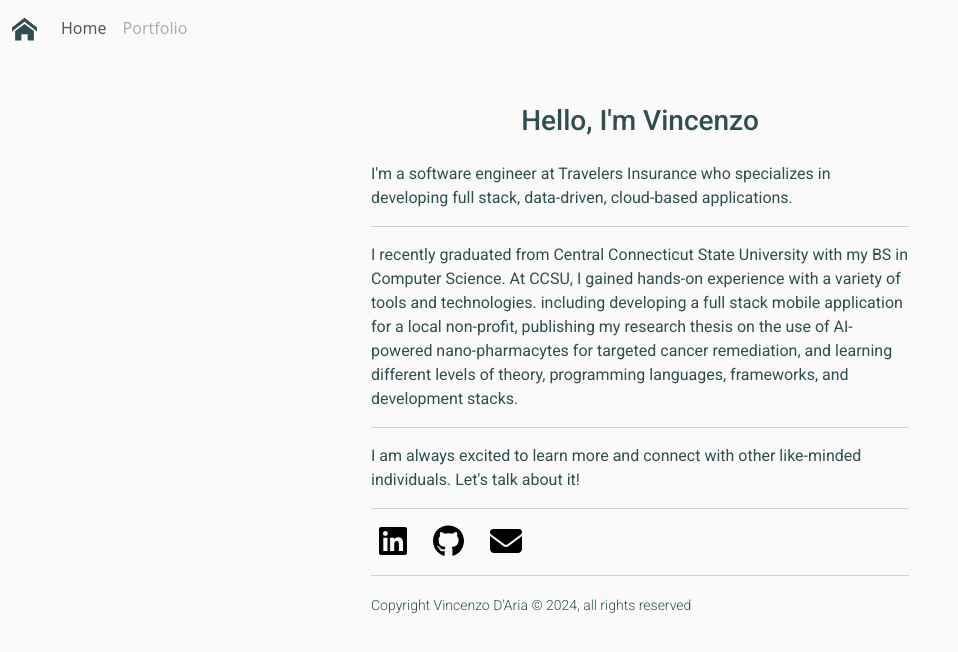
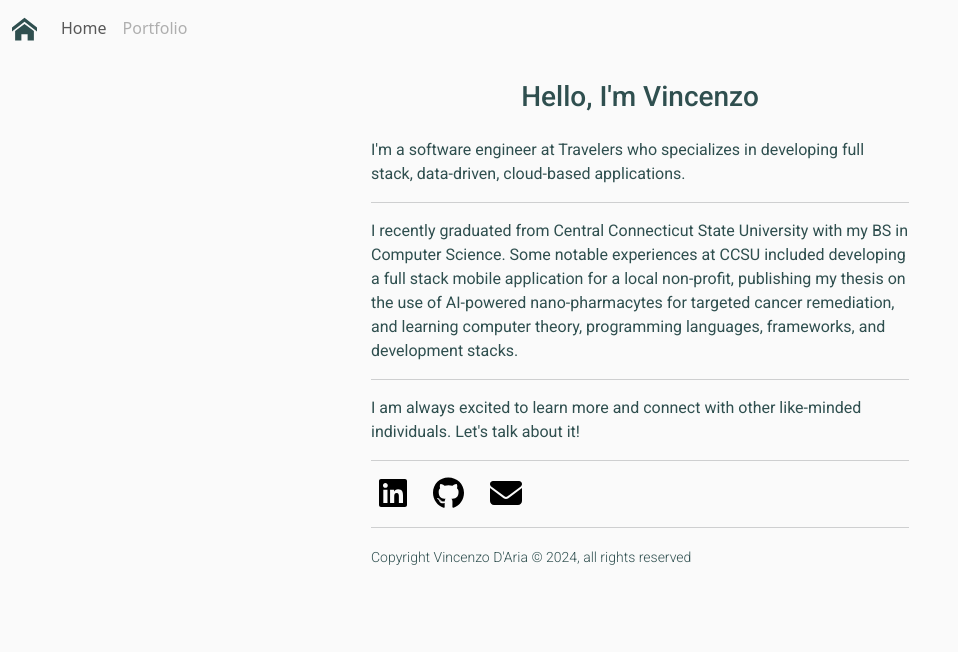
Before and after one commit to vinny2001/personal-website, a React (Create React App) app: page /#/ in a window 1280 px wide. Shown: the top 652 px of the page, without its empty margins (0-958 px from the left). Built offline with nearby package versions, Linux system fonts and the light colour scheme.

Commit message:
Concise body prompts

```diff
--- a/src/components/body/body.js
+++ b/src/components/body/body.js
@@ -48,7 +48,7 @@ function Body() {
         <div className="Body">
             <div className="container">
                 <div id="bodyTitle" className={`opacity-transition ${isVisible.title ? 'delay-transition' : ''}`}>
-                    <div className="row justify-content-center text-center header-container mt-5 mb-3">
+                    <div className="row justify-content-center text-center header-container mt-4 mb-3">
                         <h3 id="greetingHeading">Hello, I'm Vincenzo</h3>
                     </div>
                 </div>
@@ -57,13 +57,13 @@ function Body() {
                     <div className="row text-start mb-5 px-2">
                         <div className="col-lg-6 col-sm-10 mx-auto">
                             <p className={`opacity-transition ${isVisible.paragraph1 ? 'delay-transition' : ''}`}>
-                                I'm a software engineer at Travelers Insurance who specializes in developing full stack, data-driven, cloud-based applications.
+                                I'm a software engineer at Travelers who specializes in developing full stack, data-driven, cloud-based applications.
                             </p>
                             <hr className={`opacity-transition ${isVisible.paragraph1 ? 'delay-transition-hr' : ''}`}/>
                             <p className={`opacity-transition ${isVisible.paragraph2 ? 'delay-transition' : ''}`}>
-                                I recently graduated from Central Connecticut State University with my BS in Computer Science. At CCSU, I gained hands-on experience with a variety of tools and technologies.
-                                including developing a full stack mobile application for a local non-profit, publishing my research thesis on the use of AI-powered nano-pharmacytes for targeted cancer remediation,
-                                and learning different levels of theory, programming languages, frameworks, and development stacks.
+                                I recently graduated from Central Connecticut State University with my BS in Computer Science. Some notable experiences at CCSU included
+                                developing a full stack mobile application for a local non-profit, publishing my thesis on the use of AI-powered nano-pharmacytes for targeted cancer remediation,
+                                and learning computer theory, programming languages, frameworks, and development stacks.
                             </p>
                             <hr className={`opacity-transition ${isVisible.paragraph2 ? 'delay-transition-hr' : ''}`}/>
                             <p className={`opacity-transition ${isVisible.paragraph3 ? 'delay-transition' : ''}`}>
```
